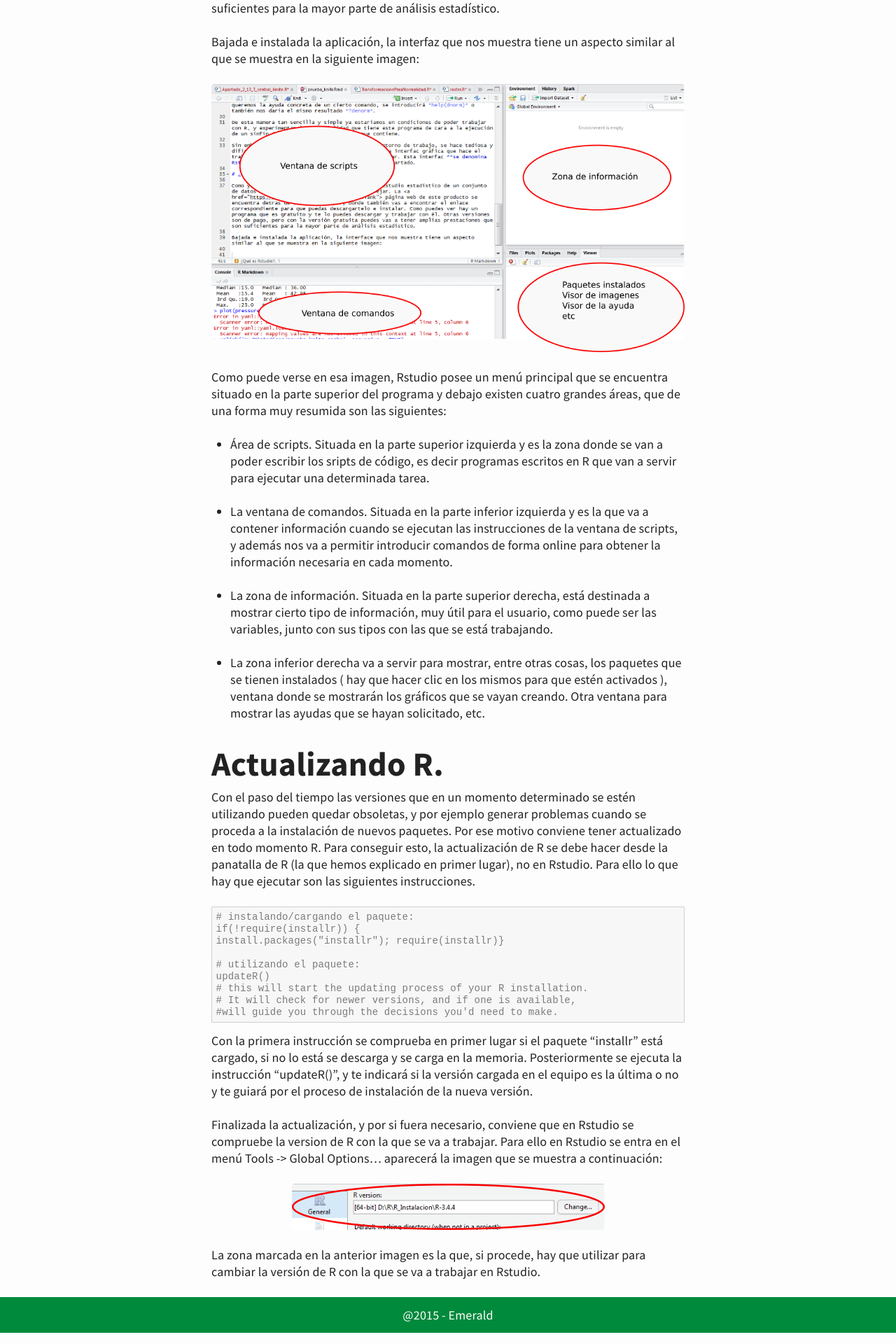
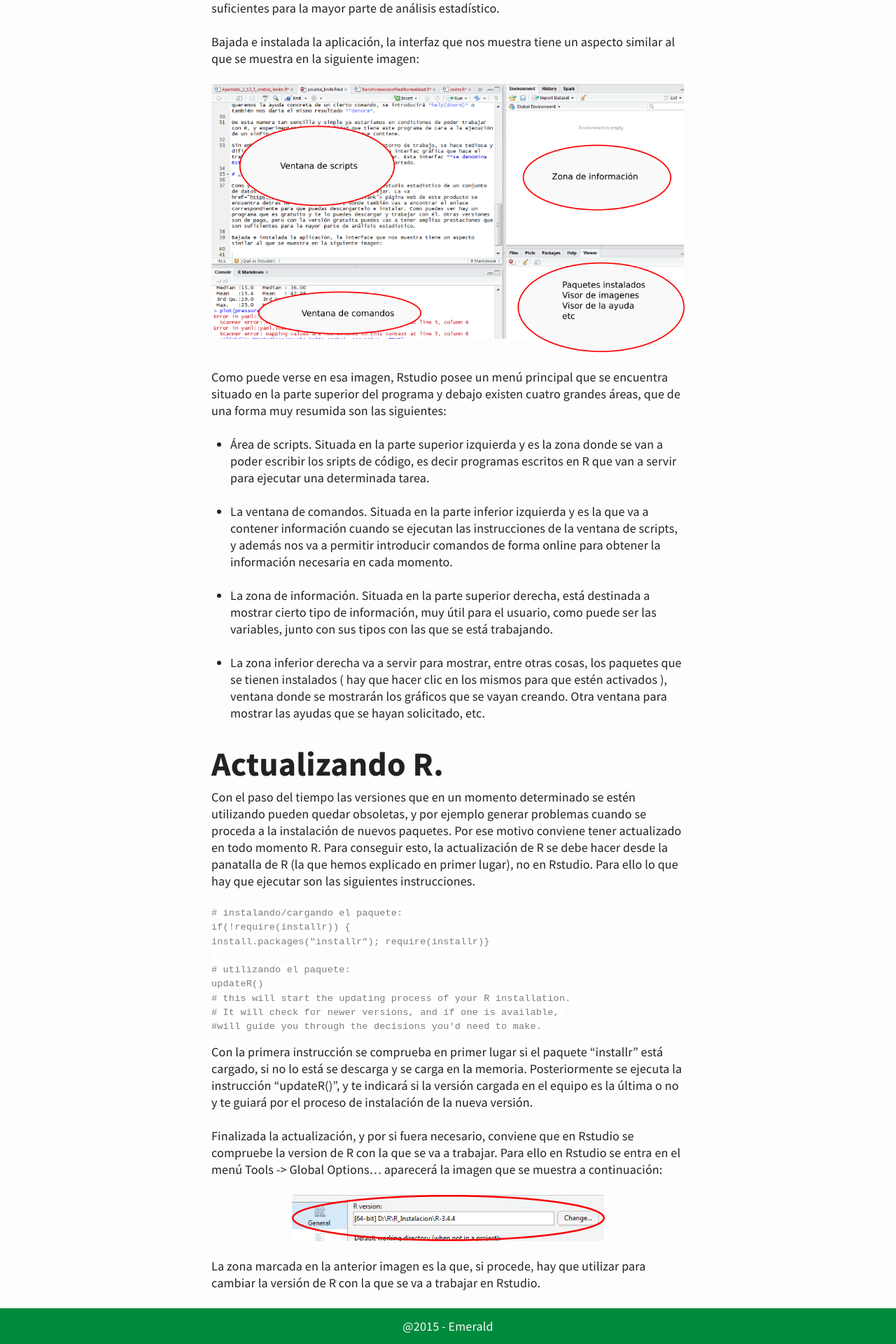
Before and after one commit to bigdatafran/big_data, a Jekyll site: the page built from _posts/R/2018-08-31-intro-R.md, in a window 1280 px wide. Shown: the part 2420-4340 px from the top of the page at 70% size. Built offline with Jekyll 4.4.1, drawn with Linux system fonts in a browser that asks for light colours.

```diff
--- a/_sass/jupyter.scss
+++ b/_sass/jupyter.scss
@@ -1,5 +1,5 @@
 //Para el código python
-.language-python  pre.highlight, .content pre.highlight {
+.language-python  pre.highlight, #r pre.highlight {
     padding: 0.4em;
     line-height: 1.21429em;
     font-size: 14px;
@@ -10,7 +10,7 @@
     background-color: #f7f7f7 !important;
 }
 
-.language-python code, .content pre.highlight code {
+.language-python code, #r pre.highlight code {
     background-color: #f7f7f7 !important;
 }
 // Para las salidas de resultados
```
